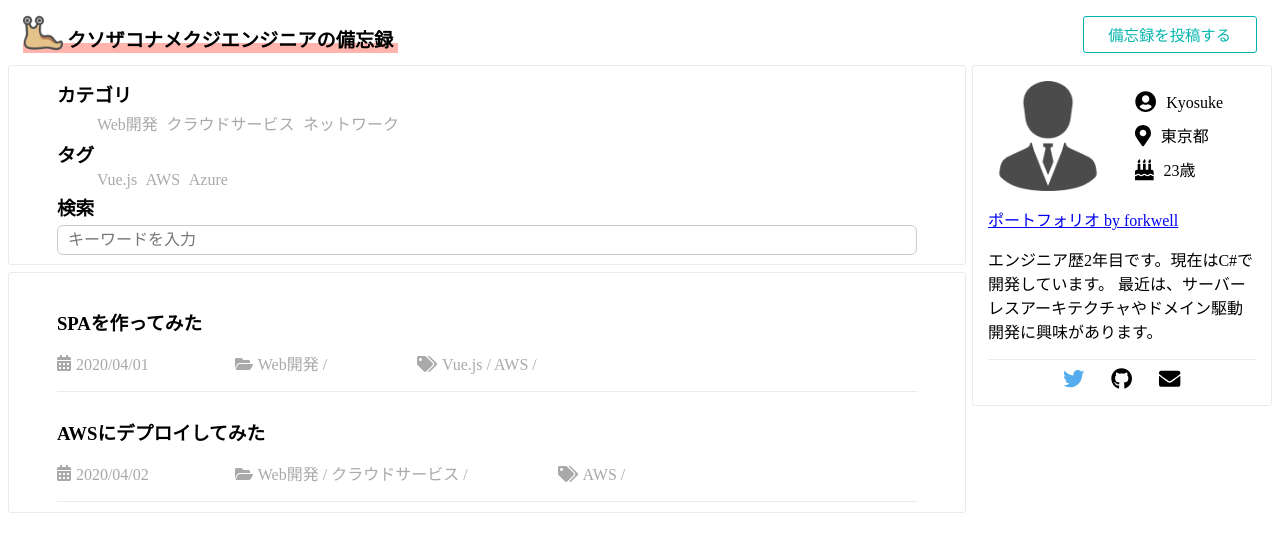
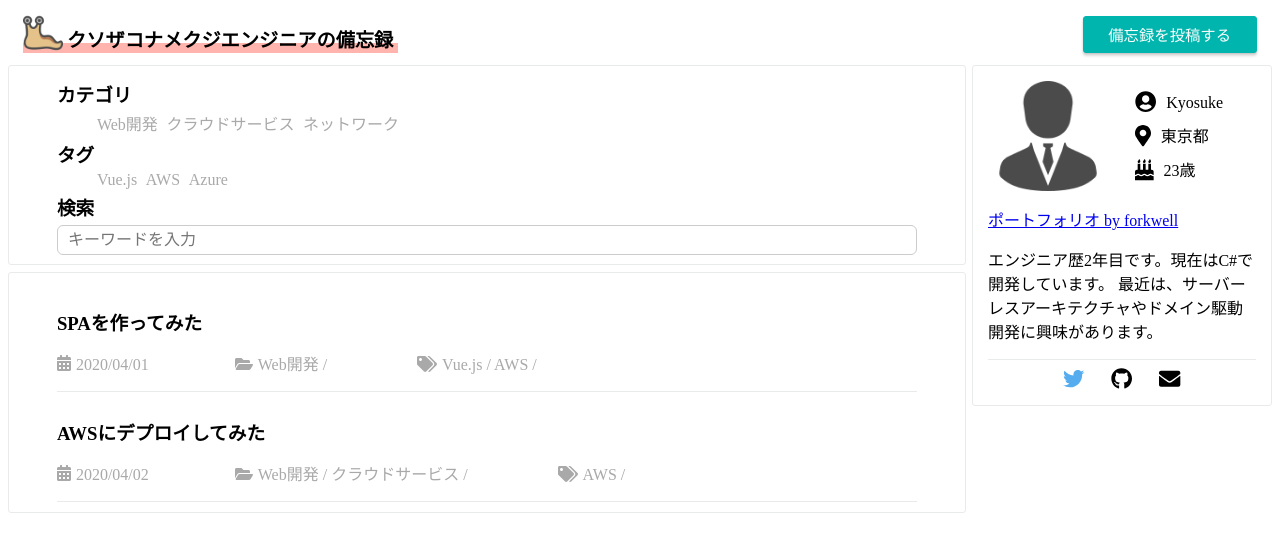
Before and after one commit to AwataKyosuke/my_histroy, a Vue app: page / in a window 1280 px wide. Shown: the top 552 px of the page. Built offline with nearby package versions, Linux system fonts and the light colour scheme; what vue-js-modal would draw is missing.

Commit message:
ボタンデザイン変更

```diff
--- a/src/components/atoms/Button.vue
+++ b/src/components/atoms/Button.vue
@@ -20,17 +20,19 @@ export default {
   display: inline-block;
   padding: 0.4em 1.6em;
   font-size: 0.8em;
-  color: #00b5ad;
+  color: #fff;
   text-decoration: none;
   user-select: none;
+  background: #00b5ad;
   border: 1px #00b5ad solid;
   border-radius: 3px;
-  transition: 0.4s ease;
+  box-shadow: 0 3px 3px 0 rgba(0, 0, 0, 0.14), 0 1px 2px 0 rgba(0, 0, 0, 0.12);
+  transition: 0.2s ease;
 }
 
 .button:hover {
-  color: #fff;
-  background: #00b5ad;
+  box-shadow: 0 3px 6px 0 rgba(0, 0, 0, 0.2), 0 1px 8px 0 rgba(0, 0, 0, 0.12);
+  cursor: pointer;
 }
 
 </style>
```
